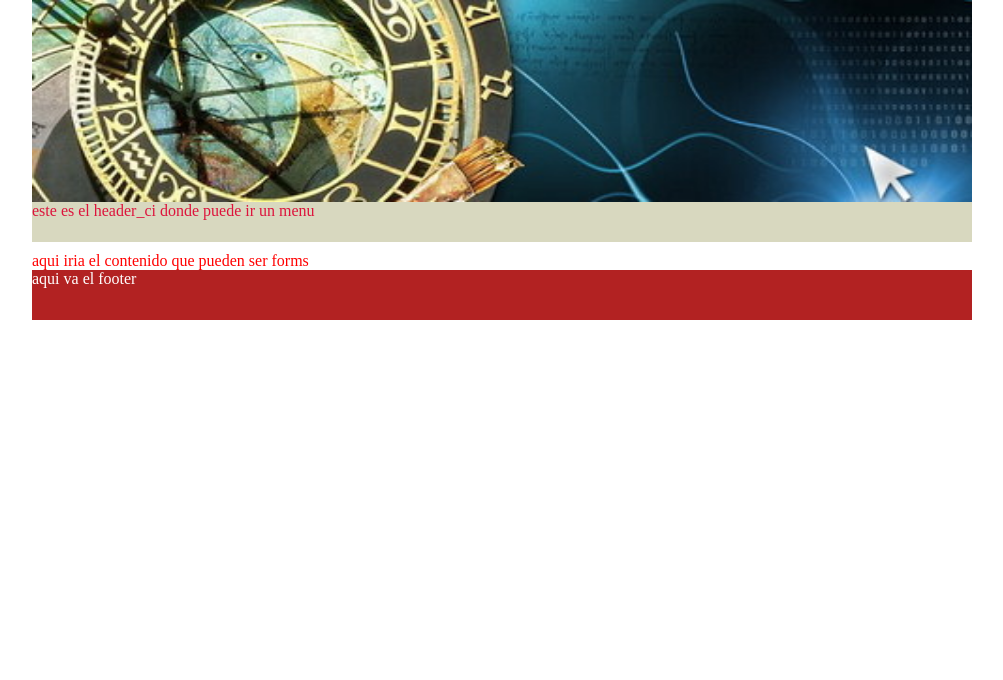
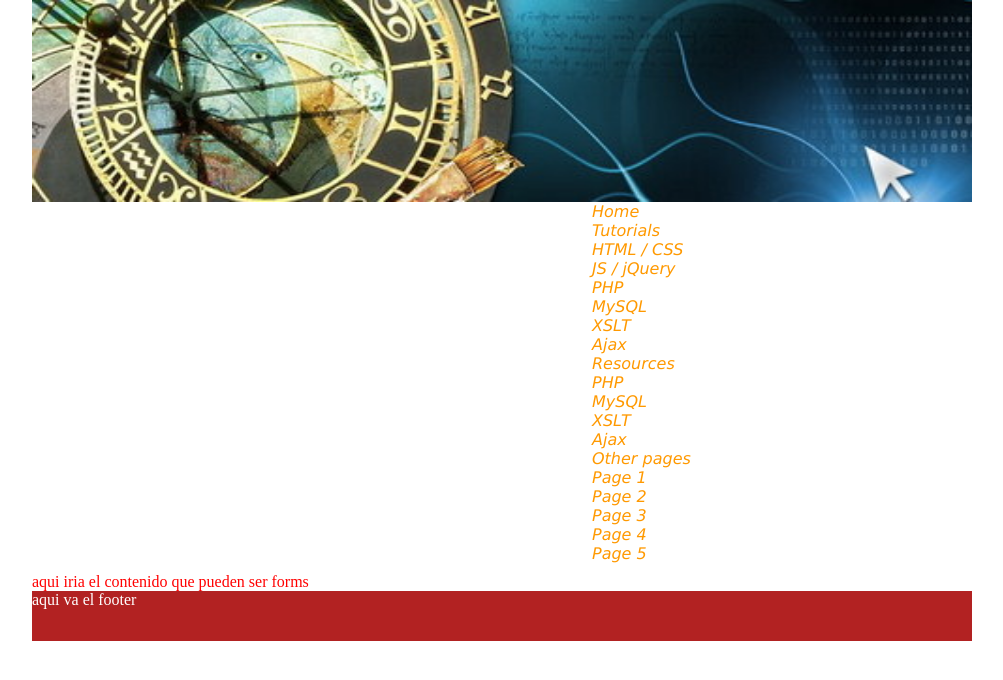
Before and after one commit to jeici/siatg, a CodeIgniter app: page /siatg/index.php/home/index in a window 1280 px wide. Shown: the top 680 px of the page, without its empty margins (138-1141 px from the left). Run offline with CodeIgniter, Linux system fonts and the light colour scheme; some web fonts are replaced.

Commit message:
Actualizacion sobre el menu

```diff
--- a/application/views/includes/header_ci.php
+++ b/application/views/includes/header_ci.php
@@ -1,4 +1,45 @@
 <div class="container_12">
-    <div class="grid_12" id="header">
-      este es el header_ci donde puede ir un menu
-    </div>
+    <div class="grid_5 prefix_7">
+	<link rel="stylesheet" href="<?php echo base_url();?>css/stylem.css" type="text/css" media="all">
+
+        <ul id="nav">
+            <li><a href="http://www.script-tutorials.com/">Home</a></li>
+            <li><a href="http://www.script-tutorials.com/">Tutorials</a>
+                <div>
+                    <ul>
+                        <li><a href="http://www.script-tutorials.com/category/html-css/">HTML / CSS</a></li>
+                        <li><a href="http://www.script-tutorials.com/category/jquery/">JS / jQuery</a></li>
+                        <li><a href="http://www.script-tutorials.com/category/php/">PHP</a></li>
+                        <li><a href="http://www.script-tutorials.com/category/mysql/">MySQL</a></li>
+                        <li><a href="http://www.script-tutorials.com/category/xslt/">XSLT</a></li>
+                        <li><a href="http://www.script-tutorials.com/category/ajax/">Ajax</a></li>
+                    </ul>
+                </div>
+            </li>
+            <li><a href="http://www.script-tutorials.com/category/resources/">Resources</a>
+                <div>
+                    <ul>
+                        <li><a href="http://www.script-tutorials.com/category/php/">PHP</a></li>
+                        <li><a href="http://www.script-tutorials.com/category/mysql/">MySQL</a></li>
+                        <li><a href="http://www.script-tutorials.com/category/xslt/">XSLT</a></li>
+                        <li><a href="http://www.script-tutorials.com/category/ajax/">Ajax</a></li>
+                    </ul>
+                </div>
+            </li>
+            <li><a href="http://www.script-tutorials.com/category/resources/">Other pages</a>
+                <div>
+                    <ul>
+                        <li><a href="#">Page 1</a></li>
+                        <li><a href="#">Page 2</a></li>
+                        <li><a href="#">Page 3</a></li>
+                        <li><a href="#">Page 4</a></li>
+                        <li><a href="#">Page 5</a></li>
+                    </ul>
+                </div>
+            </li>
+
+            <li class="pad"></li>
+        </ul>
+
+
+	</div>
```
